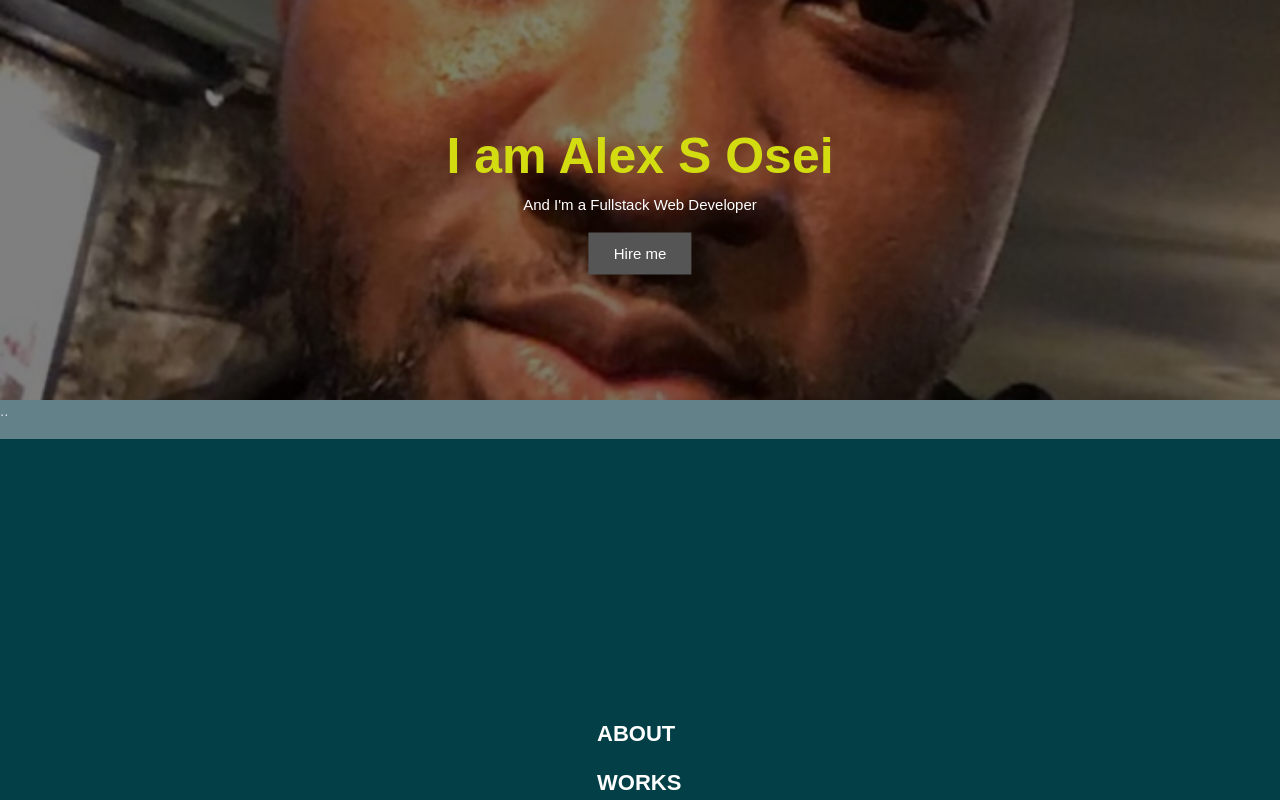
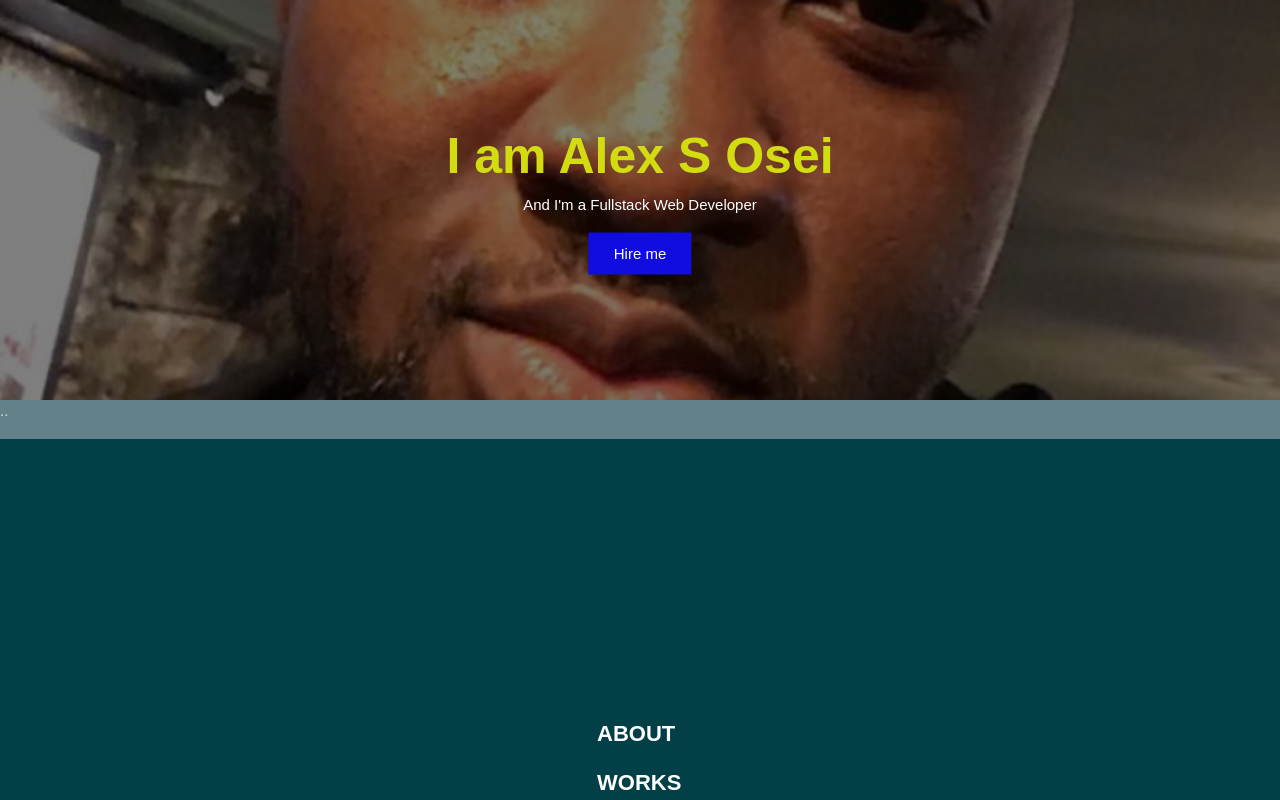
Before and after one commit to alexsosei/Bootstrap-Portfolio, a plain HTML site: page index.html in a window 1280 px wide. In both pictures the pointer is over the button "Hire me". Shown: the top 800 px of the page. Drawn offline with Linux system fonts and the light colour scheme; a web font is replaced by a local one.

Commit message:
hero section

```diff
--- a/assets/css/style.css
+++ b/assets/css/style.css
@@ -59,7 +59,7 @@
   }
 
   .hero-text button:hover {
-    background-color: #555;
+    background-color: #100dde;
     color: white;
   }
 
```
